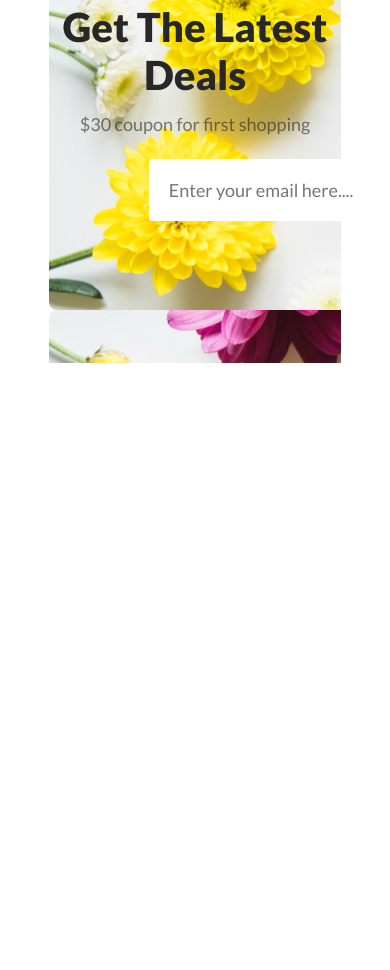
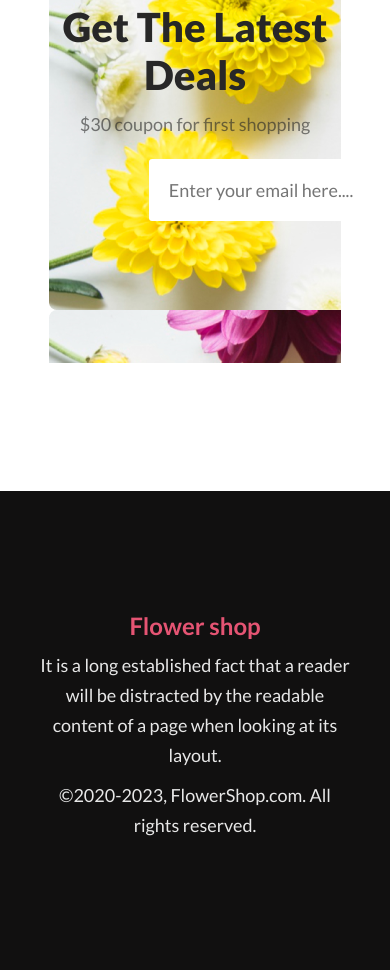
Before and after one commit to arif-05/flower-shop, a plain HTML site: page index.html in a window 390 px wide. Shown: the part 3905-4875 px from the top of the page. Before the commit the page ends 4396 px from the top, so only its background shows below. Drawn offline with Linux system fonts and the light colour scheme.

Commit message:
completed without responsive

```diff
--- a/index.html
+++ b/index.html
@@ -132,7 +132,13 @@
 
 
 
-    <footer></footer>
+    <footer>
+        <div class="footer-content">
+            <h2>Flower shop</h2>
+            <p>It is a long established fact that a reader will be distracted by the readable content of a page when looking at its layout.</p>
+            <p>&copy;2020-2023, FlowerShop.com. All rights reserved. </p>
+        </div>
+    </footer>
 
 
 </body>
--- a/styles/style.css
+++ b/styles/style.css
@@ -255,3 +255,20 @@ background: rgba(39, 39, 39, 0.05);
     /* outline: 1px dotted green; */
     outline: none;
 }
+
+footer{
+    background: rgb(17, 16, 16);
+}
+.footer-content{
+    padding: 120px 0px;
+}
+
+.footer-content h2{
+    color: rgb(229, 84, 115);
+    text-align: center;
+}
+.footer-content p{
+    margin: 10px 10%;
+    color: rgba(255, 255, 255, 0.9) ;
+    text-align: center;
+}
```
